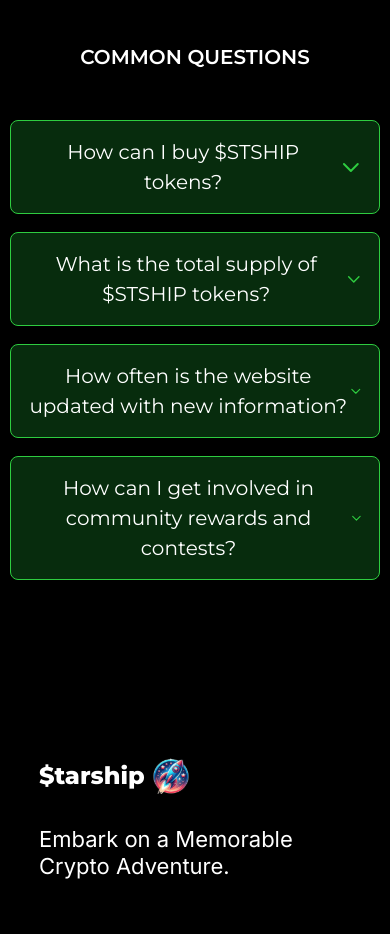
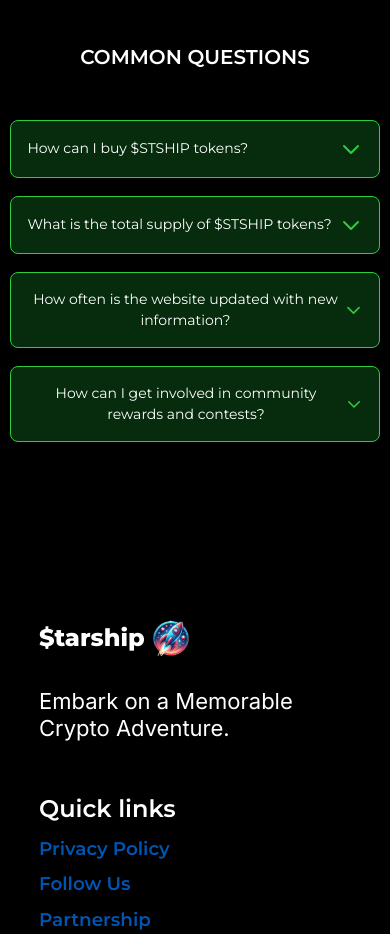
Before and after one commit to chochodev/STSHIP---COIN-MEME, a React (Create React App) app: page / in a window 390 px wide. Shown: the part 10800-11734 px from the top of the page. Built offline with nearby package versions, Linux system fonts and the light colour scheme.

Commit message:
made the q&a responsive

```diff
--- a/src/views/home/s9_q&a/index.jsx
+++ b/src/views/home/s9_q&a/index.jsx
@@ -6,11 +6,11 @@ const QACard = ({question, answer}) => {
   return (
     <div className='w-full'>
       <button className={`${isOpen? 'rounded-tr-[8px] rounded-tl-[8px]' : 'rounded-[8px]'} flex justify-between items-center text-center w-full p-[1rem] bg-secondary-dark border-solid border-[1px] border-secondary`} onClick={()=>setIsOpen(!isOpen)}>
-        <p className='text-[1.25rem]'>{question}</p>
+        <p className='text-[.875rem] md:text-[1.25rem]'>{question}</p>
         <HiOutlineChevronDown className='text-secondary text-[1.5rem]' />
       </button>
       <div className={`${isOpen? 'h-max visible rounded-br-[8px] rounded-bl-[8px] py-[1.5rem]' : 'h-0 invisible'} flex w-full px-[1rem] bg-secondary-dark border-solid border-[1px] border-secondary`}>
-        <p className={`${isOpen? 'opacity-1 select-auto' : 'opacity-0 select-none'} text-[1.25rem] text-secondary font-inter`}>{answer}</p>
+        <p className={`${isOpen? 'opacity-1 select-auto' : 'opacity-0 select-none'} text-[.875rem] md:text-[1.25rem] text-secondary font-inter`}>{answer}</p>
       </div>
     </div>
   )
```
